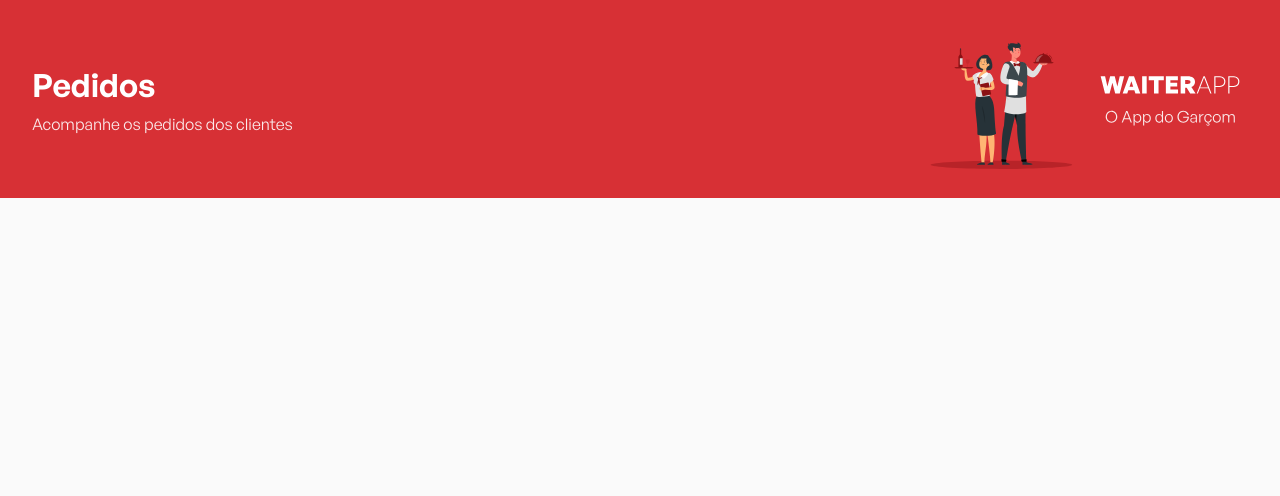
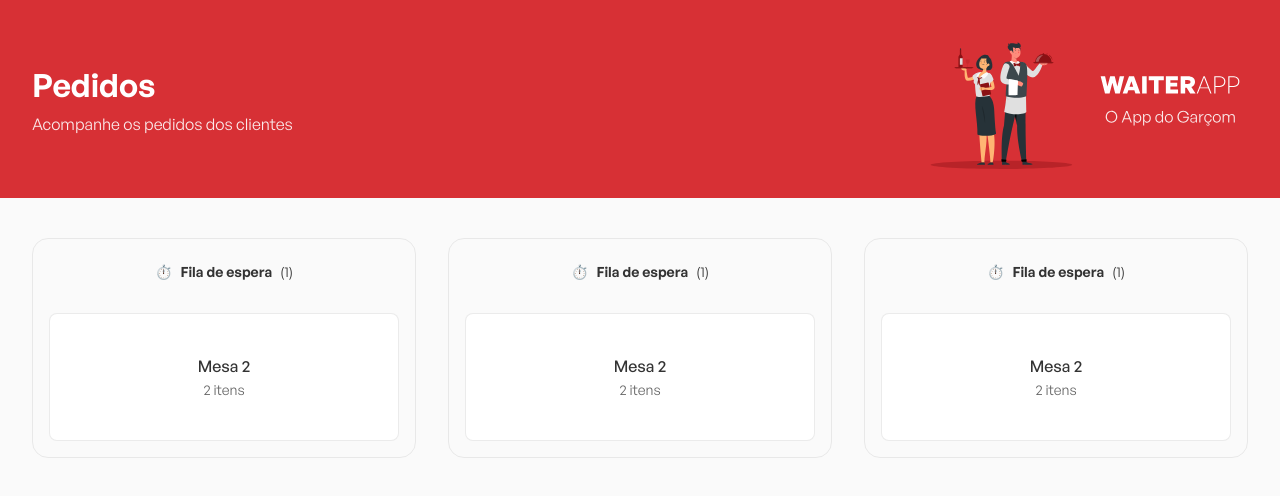
Before and after one commit to dropecosta/waiter-app, a React (Vite) app in the folder fe/: page / in a window 1280 px wide. Shown: the top 496 px of the page. Built offline with nearby package versions, Linux system fonts and the light colour scheme.

Commit message:
Adding Orders component

```diff
--- a/fe/src/App.tsx
+++ b/fe/src/App.tsx
@@ -1,5 +1,6 @@
 import React from 'react';
 import Header from './components/Header';
+import Orders from './components/Orders';
 import { GlobalStyles } from './styles/GlobalStyles';
 
 export default function App() {
@@ -7,6 +8,7 @@
         <>
             <GlobalStyles />
             <Header />
+            <Orders />
         </>
     );
 }
--- a/fe/src/components/Header/index.tsx
+++ b/fe/src/components/Header/index.tsx
@@ -1,5 +1,3 @@
-
-
 import { Container, Content } from './styles';
 
 import logo from '../../assets/images/logo.svg';
--- /dev/null
+++ b/fe/src/components/Orders/index.tsx
@@ -0,0 +1,53 @@
+import React from 'react';
+import { Container, Board, OrdersContainer } from './styles';
+
+export default function Orders() {
+    return (
+        <Container>
+            <Board>
+                <header>
+                    <span>⏱️</span>
+                    <strong>Fila de espera</strong>
+                    <span>(1)</span>
+                </header>
+
+                <OrdersContainer>
+                    <button type='button'>
+                        <strong>Mesa 2</strong>
+                        <span>2 itens</span>
+                    </button>
+                </OrdersContainer>
+            </Board>
+
+            <Board>
+                <header>
+                    <span>⏱️</span>
+                    <strong>Fila de espera</strong>
+                    <span>(1)</span>
+                </header>
+
+                <OrdersContainer>
+                    <button type='button'>
+                        <strong>Mesa 2</strong>
+                        <span>2 itens</span>
+                    </button>
+                </OrdersContainer>
+            </Board>
+
+            <Board>
+                <header>
+                    <span>⏱️</span>
+                    <strong>Fila de espera</strong>
+                    <span>(1)</span>
+                </header>
+
+                <OrdersContainer>
+                    <button type='button'>
+                        <strong>Mesa 2</strong>
+                        <span>2 itens</span>
+                    </button>
+                </OrdersContainer>
+            </Board>
+        </Container>
+    );
+}
--- /dev/null
+++ b/fe/src/components/Orders/styles.ts
@@ -0,0 +1,55 @@
+import styled from 'styled-components';
+
+export const Container = styled.div`
+  width: 100%;
+  max-width: 1216px;
+  margin: 40px auto;
+  display: flex;
+  gap: 32px;
+`;
+
+export const Board = styled.div`
+  padding: 16px;
+  border: 1px solid rgba(204, 204, 204, 0.4);
+  border-radius: 16px;
+  display: flex;
+  flex-direction: column;
+  align-items: center;
+  flex: 1;
+  > header {
+    padding: 8px;
+    font-size: 14px;
+    display: flex;
+    align-items: center;
+    gap: 8px;
+  }
+`;
+
+export const OrdersContainer = styled.div`
+  display: flex;
+  flex-direction: column;
+  width: 100%;
+  margin-top: 24px;
+  button {
+    background: #fff;
+    border: 1px solid rgba(204, 204, 204, 0.4);
+    height: 128px;
+    border-radius: 8px;
+    width: 100%;
+    display: flex;
+    flex-direction: column;
+    justify-content: center;
+    align-items: center;
+    gap: 4px;
+    strong {
+      font-weight: 500;
+    }
+    span {
+      font-size: 14px;
+      color: #666;
+    }
+    & + button {
+      margin-top: 24px;
+    }
+  }
+`;
```
